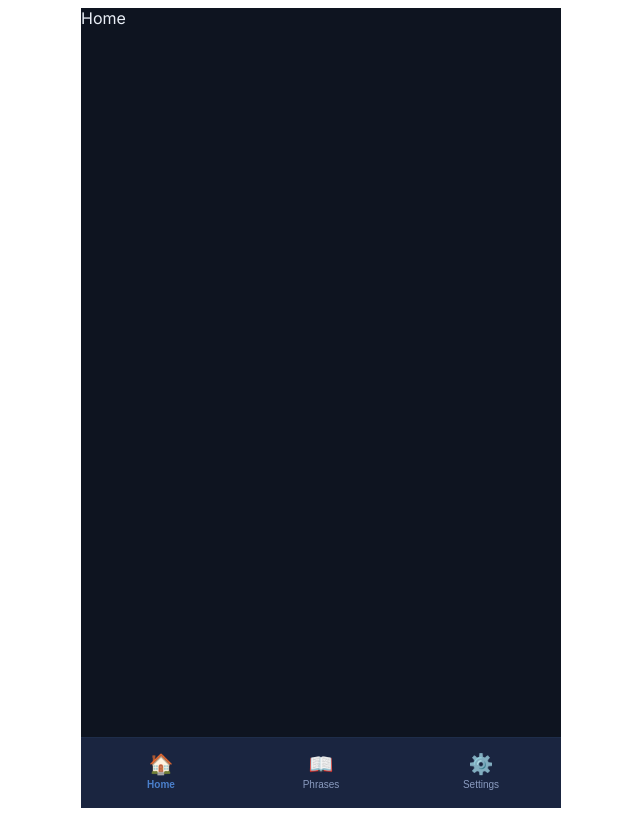
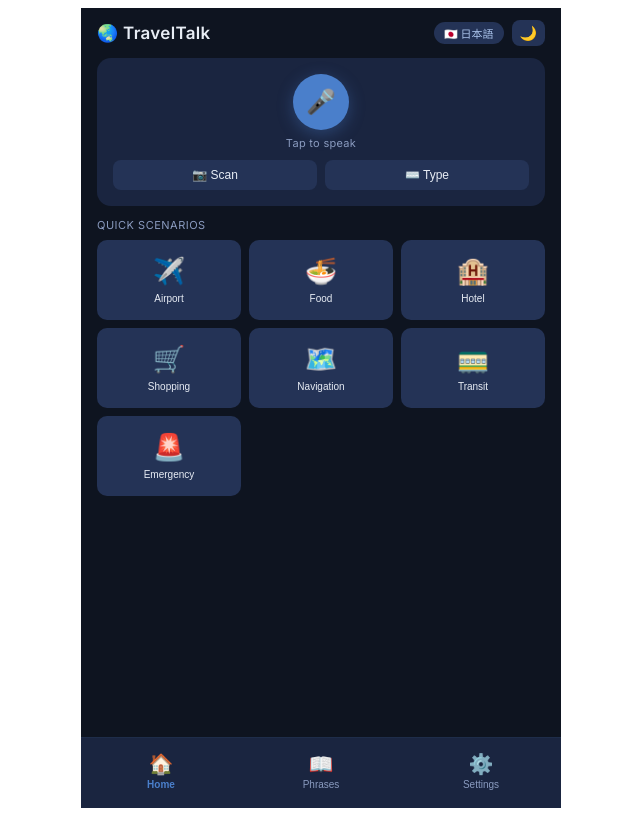
Before and after one commit to TSLsun/travel-tools, a React (Vite) app: page / in a window 1280 px wide. Shown: the whole page, without its empty margins (319-959 px from the left). Built offline with nearby package versions, Linux system fonts and the light colour scheme.

Commit message:
feat: add PWA support and persistent translate hero with scenario navigation

```diff
--- a/index.html
+++ b/index.html
@@ -4,6 +4,9 @@
     <meta charset="UTF-8" />
     <meta name="viewport" content="width=device-width, initial-scale=1.0, maximum-scale=1.0" />
     <meta name="theme-color" content="#0e1420" />
+    <link rel="manifest" href="/travel-tools/manifest.json" />
+    <meta name="apple-mobile-web-app-capable" content="yes" />
+    <meta name="apple-mobile-web-app-status-bar-style" content="black-translucent" />
     <link rel="preconnect" href="https://fonts.googleapis.com" />
     <link rel="preconnect" href="https://fonts.gstatic.com" crossorigin />
     <link href="https://fonts.googleapis.com/css2?family=Noto+Sans+JP:wght@400;500;700&family=Inter:wght@400;500;600&display=swap" rel="stylesheet" />
--- a/src/App.tsx
+++ b/src/App.tsx
@@ -1,7 +1,7 @@
 import { useState } from 'react'
 import { loadSettings, saveSettings } from './utils/storage'
-import { THEMES } from './theme'
-import type { AppSettings, Phrase } from './types'
+import { THEMES, nextTheme } from './theme'
+import type { AppSettings, Phrase, ScenarioKey } from './types'
 import HomeScreen from './components/HomeScreen'
 import PhrasesScreen from './components/PhrasesScreen'
 import SettingsScreen from './components/SettingsScreen'
@@ -13,16 +13,23 @@
 export default function App() {
   const [settings, setSettings] = useState<AppSettings>(() => loadSettings())
   const [screen, setScreen] = useState<Screen>('home')
+  const [phrasesScenario, setPhrasesScenario] = useState<ScenarioKey | 'all'>('all')
   const [translateOpen, setTranslateOpen] = useState(false)
   const [translateMode, setTranslateMode] = useState<'voice' | 'camera' | 'type'>('voice')
   const [selectedPhrase, setSelectedPhrase] = useState<Phrase | null>(null)
 
   const T = THEMES[settings.theme]
+  const themeLabel = settings.theme === 'dark' ? '🌙' : settings.theme === 'light' ? '☀️' : '📜'
 
   function updateSettings(patch: Partial<AppSettings>) {
     const updated = { ...settings, ...patch }
     setSettings(updated)
     saveSettings(updated)
+  }
+
+  function openScenario(scenario: ScenarioKey) {
+    setPhrasesScenario(scenario)
+    setScreen('phrases')
   }
 
   function openTranslate(mode: 'voice' | 'camera' | 'type') {
@@ -42,18 +49,64 @@
     updateSettings({ favoritePhraseIds: favs })
   }
 
-  const screenProps = { settings, updateSettings, T, onOpenTranslate: openTranslate, onSelectPhrase: setSelectedPhrase }
+  const screenProps = { settings, updateSettings, T, onOpenTranslate: openTranslate, onSelectPhrase: setSelectedPhrase, onSelectScenario: openScenario }
 
   return (
-    <div style={{ background: T.bg, color: T.text, minHeight: '100dvh', fontFamily: "'Inter', system-ui, sans-serif", display: 'flex', flexDirection: 'column', maxWidth: 480, margin: '0 auto' }}>
-      <div style={{ flex: 1, overflowY: 'auto' }}>
+    <div style={{ background: T.bg, color: T.text, height: '100dvh', overflow: 'hidden', fontFamily: "'Inter', system-ui, sans-serif", display: 'flex', flexDirection: 'column', maxWidth: 480, margin: '0 auto' }}>
+
+      {/* Persistent header */}
+      <div style={{ padding: '12px 16px 0', flexShrink: 0 }}>
+        <div style={{ display: 'flex', justifyContent: 'space-between', alignItems: 'center', marginBottom: 12 }}>
+          <span style={{ fontWeight: 700, fontSize: 17, letterSpacing: 0.3 }}>🌏 TravelTalk</span>
+          <div style={{ display: 'flex', gap: 8, alignItems: 'center' }}>
+            <span style={{ background: T.chip.bg, color: T.chip.text, fontSize: 11, padding: '3px 10px', borderRadius: 12, fontWeight: 500 }}>
+              🇯🇵 日本語
+            </span>
+            <button
+              onClick={() => updateSettings({ theme: nextTheme(settings.theme) })}
+              style={{ background: T.surface2, border: 'none', borderRadius: 8, padding: '5px 8px', cursor: 'pointer', fontSize: 14, color: T.text }}
+              title="Change theme"
+            >
+              {themeLabel}
+            </button>
+          </div>
+        </div>
+
+        {/* Persistent translate hero */}
+        <div style={{ background: T.surface, borderRadius: 14, padding: '16px', marginBottom: 12, textAlign: 'center' }}>
+          <button
+            onClick={() => openTranslate('voice')}
+            style={{ width: 56, height: 56, borderRadius: '50%', background: T.accent, border: 'none', cursor: 'pointer', fontSize: 24, display: 'flex', alignItems: 'center', justifyContent: 'center', margin: '0 auto 6px', boxShadow: `0 4px 16px ${T.accentShadow}` }}
+          >
+            🎤
+          </button>
+          <div style={{ color: T.muted, fontSize: 11, marginBottom: 10, letterSpacing: 0.3 }}>Tap to speak</div>
+          <div style={{ display: 'flex', gap: 8 }}>
+            <button
+              onClick={() => openTranslate('camera')}
+              style={{ flex: 1, background: T.surface2, border: 'none', borderRadius: 8, padding: '8px 0', cursor: 'pointer', fontSize: 12, color: T.text, fontWeight: 500 }}
+            >
+              📷 Scan
+            </button>
+            <button
+              onClick={() => openTranslate('type')}
+              style={{ flex: 1, background: T.surface2, border: 'none', borderRadius: 8, padding: '8px 0', cursor: 'pointer', fontSize: 12, color: T.text, fontWeight: 500 }}
+            >
+              ⌨️ Type
+            </button>
+          </div>
+        </div>
+      </div>
+
+      {/* Screen content */}
+      <div style={{ flex: 1, overflowY: 'auto', minHeight: 0 }}>
         {screen === 'home'     && <HomeScreen     {...screenProps} />}
-        {screen === 'phrases'  && <PhrasesScreen  {...screenProps} />}
+        {screen === 'phrases'  && <PhrasesScreen  key={phrasesScenario} initialScenario={phrasesScenario} {...screenProps} />}
         {screen === 'settings' && <SettingsScreen {...screenProps} />}
       </div>
 
       {/* Bottom nav */}
-      <nav style={{ borderTop: `1px solid ${T.border}`, background: T.surface, display: 'flex', padding: '8px 0 12px' }}>
+      <nav style={{ borderTop: `1px solid ${T.border}`, background: T.surface, display: 'flex', padding: '8px 0 12px', flexShrink: 0 }}>
         {(['home', 'phrases', 'settings'] as Screen[]).map(s => (
           <button
             key={s}
--- a/src/components/HomeScreen.tsx
+++ b/src/components/HomeScreen.tsx
@@ -1 +1,33 @@
-export default function HomeScreen(_props: Record<string, unknown>) { return <div>Home</div> }
+import type { AppSettings, ScenarioKey } from '../types'
+import type { ThemeTokens } from '../theme'
+import type { Phrase } from '../types'
+import { SCENARIOS } from '../constants'
+
+interface Props {
+  settings: AppSettings
+  updateSettings: (patch: Partial<AppSettings>) => void
+  T: ThemeTokens
+  onOpenTranslate?: (mode: 'voice' | 'camera' | 'type') => void
+  onSelectPhrase: (phrase: Phrase) => void
+  onSelectScenario: (scenario: ScenarioKey) => void
+}
+
+export default function HomeScreen({ T, onSelectScenario }: Props) {
+  return (
+    <div style={{ padding: '0 16px 16px' }}>
+      <div style={{ color: T.muted, fontSize: 11, marginBottom: 8, letterSpacing: 0.5, textTransform: 'uppercase' }}>Quick scenarios</div>
+      <div style={{ display: 'grid', gridTemplateColumns: '1fr 1fr 1fr', gap: 8 }}>
+        {SCENARIOS.map(s => (
+          <button
+            key={s.key}
+            onClick={() => onSelectScenario(s.key)}
+            style={{ background: T.surface2, border: 'none', borderRadius: 10, padding: '16px 4px', cursor: 'pointer', color: T.text, fontSize: 10, fontWeight: 500, display: 'flex', flexDirection: 'column', alignItems: 'center', gap: 6, minHeight: 80 }}
+          >
+            <span style={{ fontSize: 26 }}>{s.emoji}</span>
+            {s.label}
+          </button>
+        ))}
+      </div>
+    </div>
+  )
+}
--- a/src/components/PhrasesScreen.tsx
+++ b/src/components/PhrasesScreen.tsx
@@ -10,10 +10,11 @@
   T: ThemeTokens
   onOpenTranslate: (mode: 'voice' | 'camera' | 'type') => void
   onSelectPhrase: (phrase: Phrase) => void
+  initialScenario?: ScenarioKey | 'all'
 }
 
-export default function PhrasesScreen({ settings, T, onSelectPhrase }: Props) {
-  const [activeScenario, setActiveScenario] = useState<ScenarioKey | 'all'>('all')
+export default function PhrasesScreen({ settings, T, onSelectPhrase, initialScenario }: Props) {
+  const [activeScenario, setActiveScenario] = useState<ScenarioKey | 'all'>(initialScenario ?? 'all')
   const [query, setQuery] = useState('')
 
   const all = getAllPhrases(settings.customPhrases)
```
Also changed, not shown: public/manifest.json (added).
